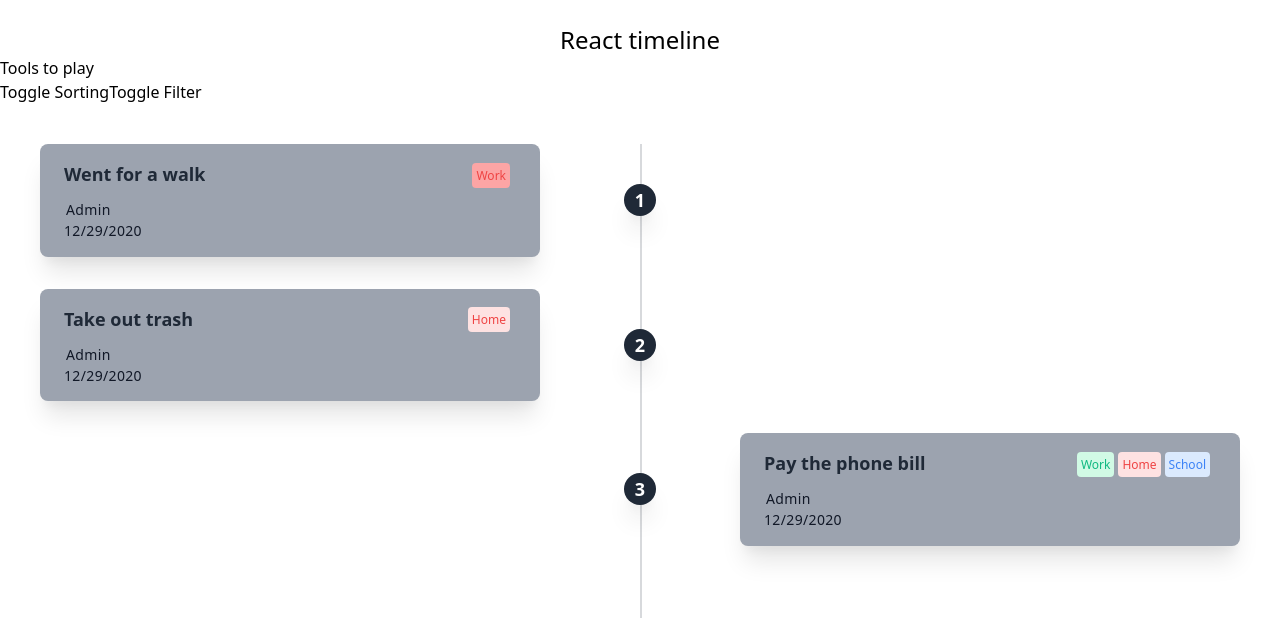
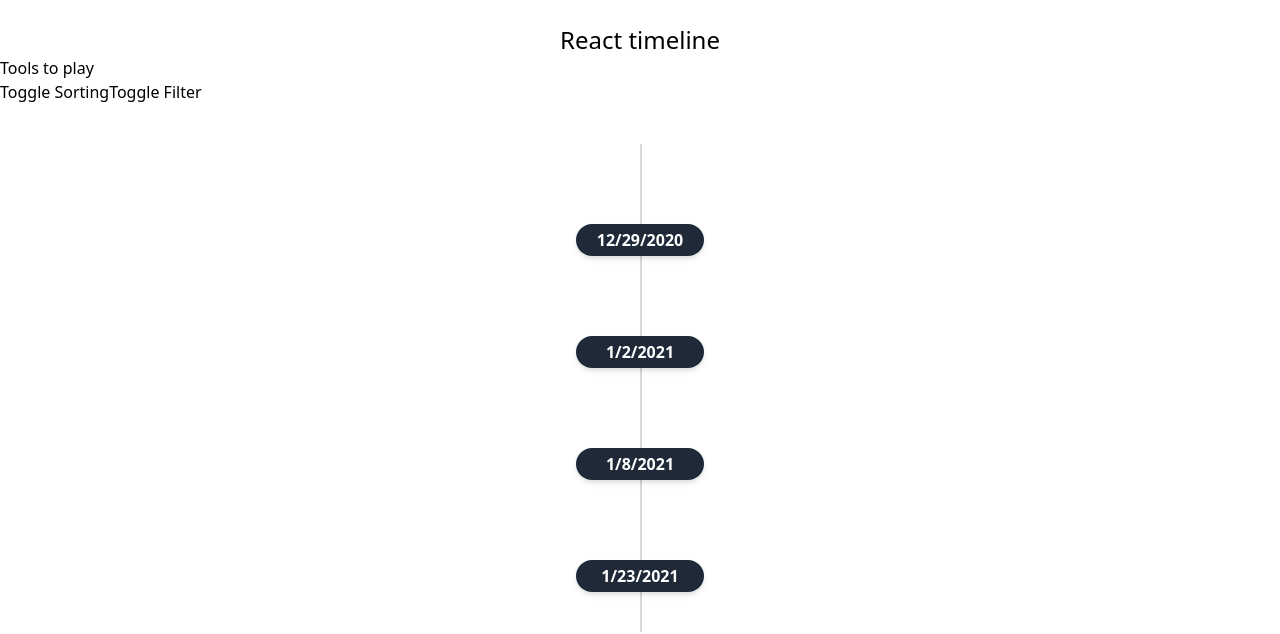
Before and after one commit to xxxsssxxx/react-timeline, a React (Create React App) app: page / in a window 1280 px wide. Shown: the top 634 px of the page. Built offline with nearby package versions, Linux system fonts and the light colour scheme.

Commit message:
add blocks + timeline folding

```diff
--- a/src/App.tsx
+++ b/src/App.tsx
@@ -4,7 +4,7 @@
 import { EType } from "./enums/enums";
 
 
-import { activities } from "./mocks/mocks";
+import { blocks } from "./mocks/mocks";
 
 const App = () => {
   const title: string = "React timeline";
@@ -17,7 +17,7 @@
         <h1 title={title} className="text-center text-2xl">
           {title}
         </h1>
-        <TimeLine activities={activities} showTools={showTools} type={type} />
+        <TimeLine blocks={blocks} showTools={showTools} type={type} folded={true} />
       </div>
     </div>
   );
--- /dev/null
+++ b/src/components/ActivitiesBlock/ActivitiesBlock.tsx
@@ -0,0 +1,92 @@
+import { FC, useState, MouseEvent } from "react";
+import { ESide } from "../../enums/enums";
+import { IActivity } from "../../interfaces/interfaces";
+
+import Activity from "../Activity/Activity";
+import BaseTooltip from "../Base/Tooltip/BaseTooltip";
+
+type Props = {
+  activities: IActivity[];
+  index?: number;
+  blockText: string | number;
+  folded?: boolean;
+};
+
+interface StringMap {
+  [key: string]: boolean;
+}
+
+const ActivitiesBlock: FC<Props> = ({ activities, blockText, folded }) => {
+  const [showCount, setShowCount] = useState(false);
+  const [showActivities, setShowActivities] = useState({ [blockText]: !folded } as StringMap);
+  const classes = {
+    wrapper: (
+      className: string | undefined,
+      side: string | undefined
+    ): string =>
+      `activity-wrapper mb-8 flex justify-between items-center w-full ${sideClass(
+        side
+      )} ${className || ""}`,
+    indexes: {
+      wrapper:
+        "z-20 flex items-center order-1 bg-gray-800 mx-auto shadow-md max-w-1 h-8 rounded-full transform hover:-translate-y-1 hover:scale-110 transition duration-200 ease-linear",
+      bullet: "min-w-1 mx-auto font-semibold text-md text-white text-center"
+    }
+  };
+
+  const sideClass = (side: string = ESide.RIGHT): string => {
+    return side === ESide.LEFT ? "flex-row-reverse" : "";
+  };
+
+  const showActivitiesCount = (e: MouseEvent): void => {
+    setShowCount(!showCount);
+  };
+
+  const toggleActivities = (e?: MouseEvent, show?: boolean): void => {
+    setShowActivities(
+      (prevState): StringMap => {
+        let showActivities = { ...prevState };
+        showActivities[blockText] = !showActivities[blockText];
+        return showActivities;
+      }
+    );
+  };
+
+  return (
+    <div
+      className="block-wrapper mt-20 cursor-pointer relative"
+      data-testid="activities-block"
+    >
+      {showActivities[blockText]
+        ? activities.map((activity, i) => {
+            const { className, side } = activity;
+            return (
+              <div
+                className={classes.wrapper(className, side)}
+                key={i}
+                data-testid="activity-wrapper"
+              >
+                <div className="order-1 w-5/12"></div>
+                <div className={classes.indexes.wrapper}>
+                  <h1 className={classes.indexes.bullet}>{i + 1}</h1>
+                </div>
+                <Activity activity={activity} />
+              </div>
+            );
+          })
+        : null}
+      {showCount ? <BaseTooltip text={activities.length} /> : null}
+      <div
+        data-testid="bullet"
+        className={classes.indexes.wrapper}
+        onMouseEnter={showActivitiesCount}
+        onMouseLeave={showActivitiesCount}
+        onClick={toggleActivities}
+      >
+        <h1 className={classes.indexes.bullet}>{blockText}</h1>
+      </div>
+    </div>
+  );
+};
+
+export default ActivitiesBlock;
--- /dev/null
+++ b/src/components/Base/Tooltip/BaseTooltip.css
@@ -0,0 +1,20 @@
+.tooltip {
+  width: 5rem;
+  max-width: 10rem;
+  color: #ffffff;
+  text-align: center;
+  border-radius: 10px;
+  top: calc(100% + 11px);
+  left: 50%;
+  transform: translateX(-50%);
+  position: absolute;
+}
+.triangle {
+  border-width: 0 6px 6px;
+  border-color: transparent;
+  border-bottom-color: #383c63;
+  position: absolute;
+  top: -6px;
+  left: 50%;
+  transform: translateX(-50%);
+}
--- /dev/null
+++ b/src/components/Base/Tooltip/BaseTooltip.tsx
@@ -0,0 +1,15 @@
+import { FC } from "react";
+import "./BaseTooltip.css";
+type Props = {
+  text: string | number
+};
+const BaseTooltip: FC<Props> = ({ text }) => {
+  return (
+    <div className="tooltip bg-primary" data-testid="tooltip">
+      <span className="triangle"></span>
+      {text}
+    </div>
+  );
+};
+
+export default BaseTooltip;
--- a/src/components/TimeLine/TimeLine.tsx
+++ b/src/components/TimeLine/TimeLine.tsx
@@ -1,54 +1,40 @@
-import React from "react";
-import Activity from "../Activity/Activity";
+import { useState, FC } from "react";
+import ActivitiesBlock from "../ActivitiesBlock/ActivitiesBlock";
 import Tools from "../Tool/Tools";
-import { IActivity } from "../../interfaces/interfaces";
-import { EType, ESide } from "../../enums/enums";
+import { IActivity, IBlock } from "../../interfaces/interfaces";
 type Props = {
-  activities: IActivity[];
-  showTools?: boolean;
-  type?: string;
+  activities?: IActivity[],
+  showTools?: boolean,
+  type?: string,
+  blocks: IBlock[],
+  folded?: boolean
 };
-const TimeLine: React.FC<Props> = ({
-  activities,
+const TimeLine: FC<Props> = ({
+  blocks,
   showTools = true,
-  type = EType.NUMERIC
+  folded = true
 }) => {
-  const toolsTitle: string = "Tools to play";
-
-  const classes = {
-    wrapper: (className: string | undefined, side: string | undefined): string =>
-      `activity-wrapper  mb-8 flex justify-between items-center w-full ${sideClass(side)} ${className || ""}`,
-    indexes: {
-      wrapper:
-        "z-20 flex items-center order-1 bg-gray-800 shadow-xl w-8 h-8 rounded-full",
-      bullet: "mx-auto font-semibold text-lg text-white"
-    }
-  };
-
-  const sideClass = (side: string = ESide.RIGHT): string => {
-    return side === ESide.LEFT ? "flex-row-reverse" : "";
-  };
+  const [toolsTitle] = useState("Tools to play");
 
   return (
-    <div className="timeline-wrapper mx-auto w-full h-full" data-testid="timeline">
+    <div
+      className="timeline-wrapper mx-auto w-full h-full"
+      data-testid="timeline"
+    >
       {showTools ? <Tools title={toolsTitle} /> : null}
       <div className="relative wrap overflow-hidden p-10 h-full">
         <div
           className="border-2-2 absolute border-opacity-20 border-gray-700 h-full border"
           style={{ left: "50%" }}
         ></div>
-        {activities.map((activity, i) => {
-          const { className, side } = activity;
-          return (
-            <div className={classes.wrapper(className, side)} key={i} data-testid="activity-wrapper">
-              <div className="order-1 w-5/12"></div>
-              <div className={classes.indexes.wrapper}>
-                <h1 className={classes.indexes.bullet}>{i + 1}</h1>
-              </div>
-              <Activity activity={activity} />
-            </div>
-          );
-        })}
+        {blocks.map(({ activities, blockText }, i) => (
+          <ActivitiesBlock
+            activities={activities}
+            blockText={blockText}
+            folded={!!folded}
+            key={i}
+          />
+        ))}
       </div>
     </div>
   );
--- a/src/interfaces/interfaces.ts
+++ b/src/interfaces/interfaces.ts
@@ -1,3 +1,9 @@
+export interface IBlock {
+  activities: IActivity[],
+  blockText: string | number,
+  index?: number
+}
+
 export interface IActivity {
   text: string,
   href?: string,
--- a/src/mocks/mocks.ts
+++ b/src/mocks/mocks.ts
@@ -1,4 +1,4 @@
-import { IActivity } from "../interfaces/interfaces";
+import { IActivity, IBlock } from "../interfaces/interfaces";
 import { ESide, EPriority } from "../enums/enums";
 import { Schemes } from "../schemes/schemes";
 
@@ -54,3 +54,16 @@
     side: ESide.RIGHT
   }
 ];
+
+export const blocks: IBlock[] = [
+  { blockText: new Date().toLocaleDateString(), activities },
+  { blockText: addDays(4), activities },
+  { blockText: addDays(10), activities },
+  { blockText: addDays(25), activities }
+];
+
+function addDays(days: number): string {
+  const result = new Date();
+  result.setDate(result.getDate() + days);
+  return result.toLocaleDateString();
+};
--- a/tailwind.config.js
+++ b/tailwind.config.js
@@ -2,10 +2,20 @@
   purge: [],
   darkMode: false, // or 'media' or 'class'
   theme: {
-    extend: {},
+    extend: {
+      colors: {
+        "primary": "#2d2f6a"
+      },
+      maxWidth: {
+        "1": "8rem"
+      },
+      minWidth: {
+        "1": "2rem"
+      }
+    }
   },
   variants: {
-    extend: {},
+    extend: {}
   },
-  plugins: [],
-}
+  plugins: []
+};
```
Also changed, not shown: 2 other files (tests, documents, lock files or other folders).
